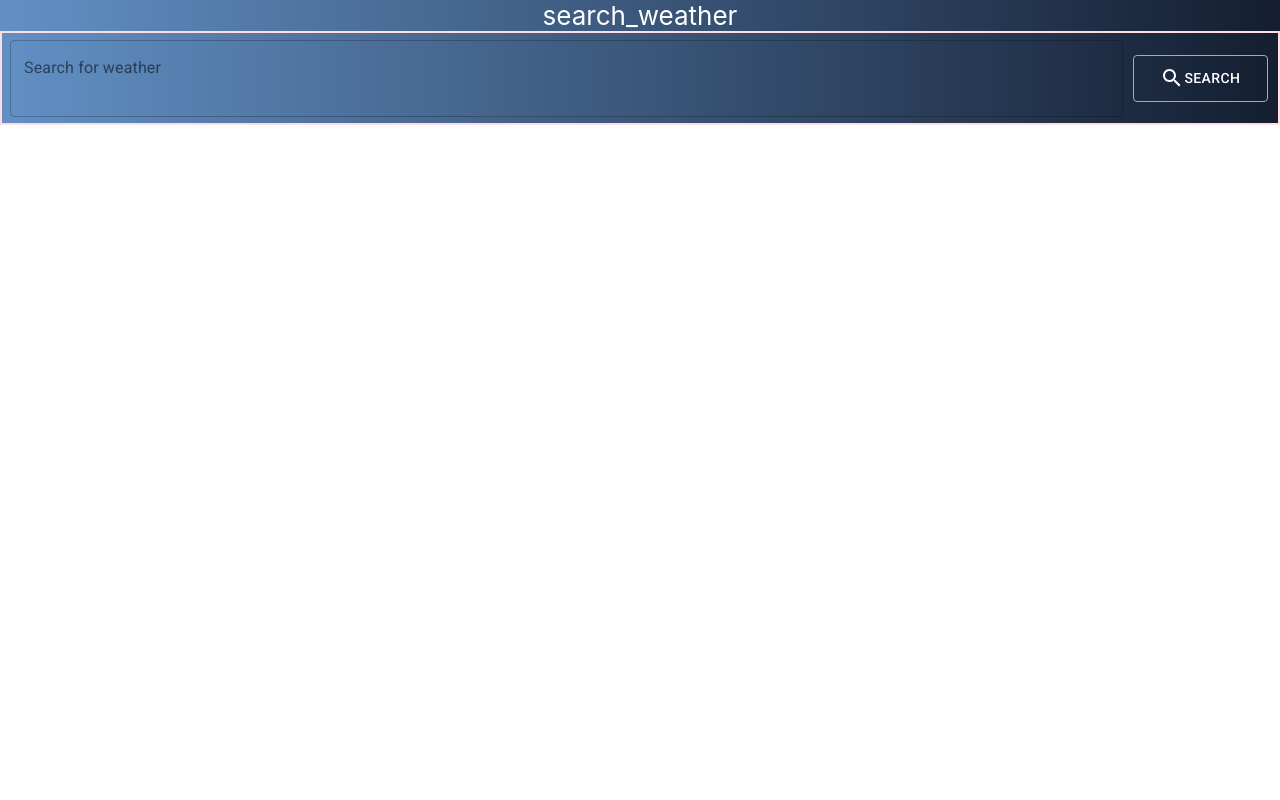
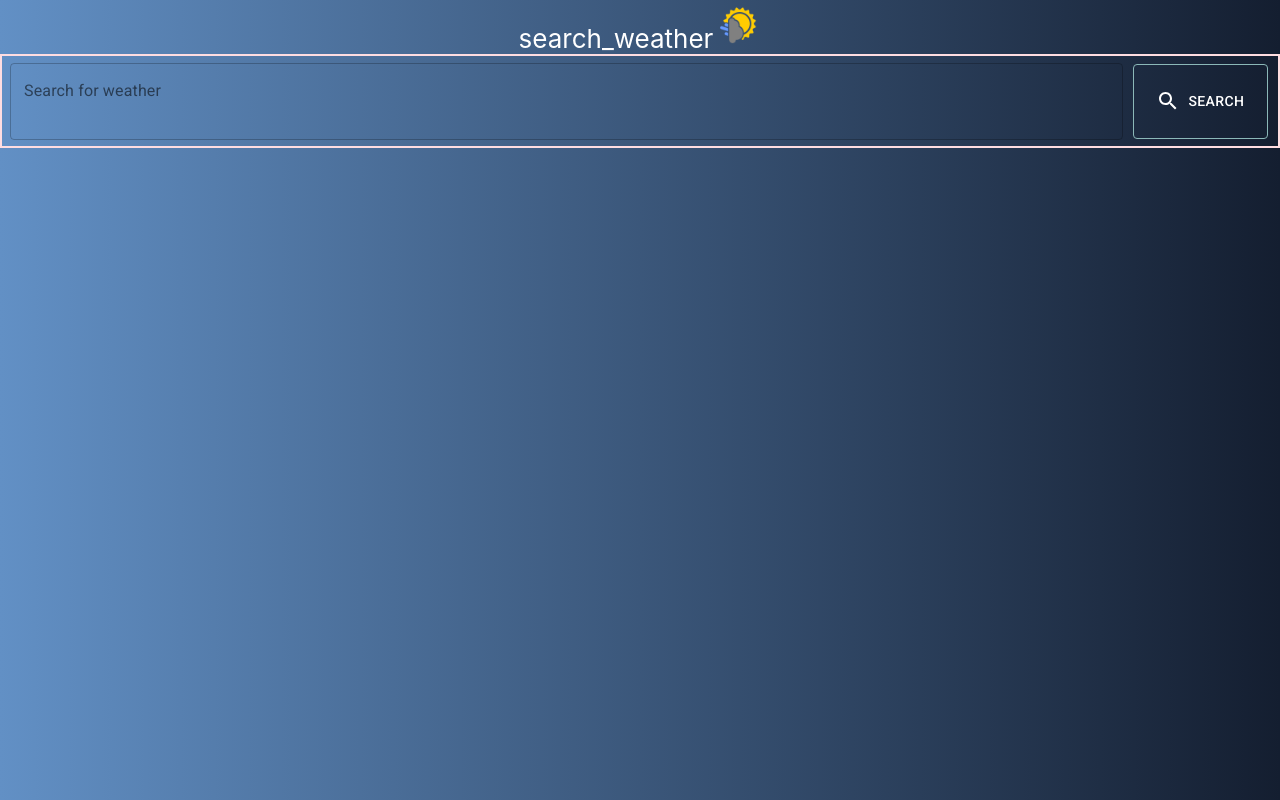
Before and after one commit to hayam1988/weatherer, a React (Create React App) app: page / in a window 1280 px wide. Built offline with nearby package versions, Linux system fonts and the light colour scheme.

Commit message:
logo + favicon

```diff
--- a/public/index.html
+++ b/public/index.html
@@ -3,6 +3,7 @@
   <head>
     <meta charset="utf-8" />
     <link rel="shortcut icon" href="%PUBLIC_URL%/favicon.ico" />
+    <link href="favicon.ico" rel="shortcut icon" type="image/x-icon" />
     <meta name="viewport" content="width=device-width, initial-scale=1" />
     <meta name="theme-color" content="#000000" />
     <!--Roboto font-->
--- a/src/App.css
+++ b/src/App.css
@@ -3,7 +3,7 @@
 
   color: white;
   font-size: calc(10px + 2vmin);
- /* height: 100vh;*/
+ height: 100vh;
 
   /* Pink */
   /*
@@ -16,11 +16,13 @@
   background: -webkit-linear-gradient(to right,  rgb(98, 144, 197), #141E30);  /* Chrome 10-25, Safari 5.1-6 */
   background: linear-gradient(to right, rgb(98, 144, 197), #141E30); /* W3C, IE 10+/ Edge, Firefox 16+, Chrome 26+, Opera 12+, Safari 7+ */
 
+
+
 }
 
-.App-logo {
+.logo {
   animation: App-logo-spin infinite 20s linear;
-  height: 40vmin;
+  height: 6vmin;
   pointer-events: none;
 }
 
@@ -74,24 +76,7 @@
 }
 
 
-.meme-wrap{
-  display: inline-block;
-  position: relative;
-  cursor: pointer;
-  margin:3px;
-}
-.meme-wrap:hover:after{
-  content:"🔗";
-  color:rgb(187, 255, 255);
-  font-size:50px;
-  background:rgba(0,0,0,0.6);
-  position: absolute;
-  top:0; left:0; bottom:0; right:0;
-  display: flex;
-  align-items: center;
-  justify-content: center;
-  z-index: 1; /* Sit on top */
-}
+
 
 @keyframes App-logo-spin {
   from {
@@ -99,5 +84,6 @@
   }
   to {
     transform: rotate(360deg);
+
   }
 }
--- a/src/App.js
+++ b/src/App.js
@@ -1,5 +1,8 @@
 import React from 'react';
 import './App.css';
+import logo from './Weatherlogo.png'
+/* how to implement this*/
+/*import Div100vh from 'react-div-100vh'*/
 import Button from '@material-ui/core/Button';
 import TextField from '@material-ui/core/TextField';
 import SearchIcon from '@material-ui/icons/Search';
@@ -28,8 +31,8 @@ class App extends React.Component {
     if (r.status===200){
     //set thet weather in state and loading to false and text is an empty string
     this.setState({ weather: json.list, loading: false, text: '', error:null})
-    } else{
-      this.setState({error: json.message, loading: false,})
+    } else {
+      this.setState({error: json.message, loading: false})
     }
   }
 
@@ -44,11 +47,15 @@ class App extends React.Component {
       data = {
         labels: weather.map(w => moment(w.dt*1000).format('llll')),
         datasets: [{
-          label: 'Temperature',
+          label:  'Temperature',
           data: weather.map(w => w.main.temp),
           borderWidth: 1,
-          backgroundColor: 'rgba(132,99,255,0.2)',
+         /*backgroundColor: 'rgba(132,99,255,0.2)',
+         backgroundColor: 'rgba(22, 165, 170, 0.5)',
+         font color needs to change*/
+          backgroundColor: 'rgba(26, 150, 133, 0.8)',
           borderColor: 'rgba(132,99,255,1)',
+          color: 'white',
           hoverBackgroundColor: 'rgba(132,99,255,0.4)',
           hoverBorderColor: 'rgba(132,99,255,1)',
 
@@ -56,9 +63,11 @@ class App extends React.Component {
       }
     }
     return (
+
       <div className="App"> search_weather
-        <form className="App-header" onSubmit={this.getweather}>
-          <TextField className=".MuiInputBase-input"
+       <img src={logo} className="logo" alt="logo of weather" />
+        <form className="App-header" onSubmit={this.getWeather}>
+          <TextField
             value={text}
             label="Search for weather"
             variant="outlined"
@@ -70,24 +79,24 @@ class App extends React.Component {
             color="primary"
             type="submit"
             disabled={loading || !text}
-            style={{ width: 150, margin: '0 10px', height: '75', color: 'white' }} >
-            <SearchIcon style={{ margnRight: 8 }} />
+            style={{ width: 150, margin: '0 10px', height: 75, color: 'white' }} >
+            <SearchIcon style={{ marginRight: 8 }} />
             Search
-          {loading && <CircularProgress size={24} />}
+            {loading && <CircularProgress size={24} />}
           </Button>
         </form>
 
         <main>
           {data && <Bar
             data={data}
-            width={100}
-            height={50}
+            width={800}
+            height={300}
          /*  options={{ maintainAspectRatio: false}}*/
 
     />}
     {error && <div style= {{color: 'red'}}>{error}</div>}
         </main>
-      </div>
+        </div>
     );
   }
 }
```
Also changed, not shown: src/Weatherlogo.png (added), 1 other file (tests, documents, lock files or other folders).
